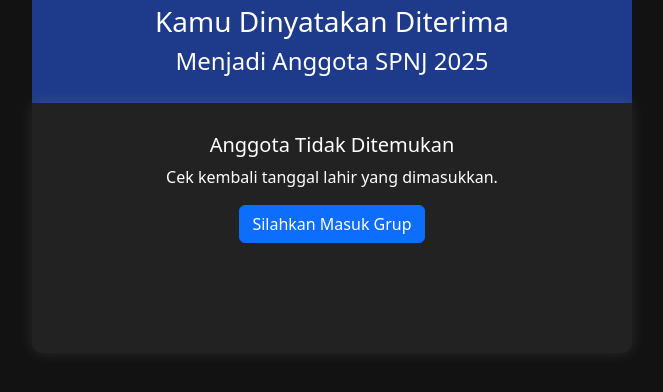
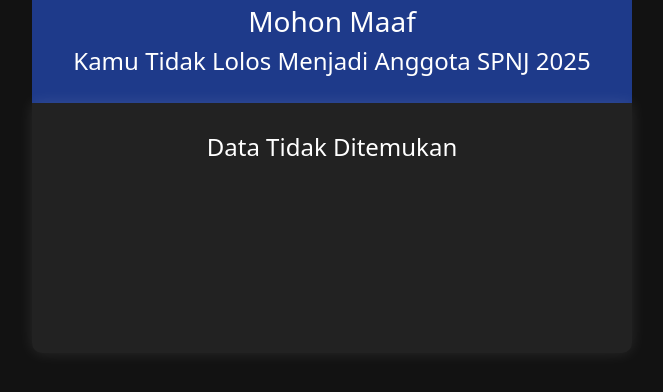
Before and after one commit to KSM-SPNJ/PenerimaSPNJ2025, a plain HTML site: page hasil.html in a window 1280 px wide. Shown: the part 246-638 px from the top of the page, without its empty margins (308-971 px from the left). Drawn offline with nearby package versions, Linux system fonts and the light colour scheme.

Commit message:
hasil.html

```diff
--- a/hasil.html
+++ b/hasil.html
@@ -579,33 +579,35 @@
           kelas: "Web Pro",
         },
       ];
+      function tampilkanHasil() {
+        let tanggalLahir = localStorage.getItem("tanggalLahir");
+        let anggota = dataAnggota.find((a) => a.tanggalLahir === tanggalLahir);
 
-      function tampilkanHasil(tanggalLahir) {
-        const hasilDiv = document.getElementById('hasil');
-        const member = dataAnggota.find(
-          (anggota) => anggota.tanggalLahir === tanggalLahir
-        );
+        let hasilDiv = document.getElementById("hasil");
+        let waLink = document.getElementById("whatsappLink");
+        let headerBox = document.querySelector(".header-box");
 
-        if (member) {
+        if (anggota) {
           hasilDiv.innerHTML = `
-            <h5>Selamat ${member.nama}!</h5>
-            <p>Jurusan: ${member.jurusan}</p>
-            <p>Kelas: ${member.kelas}</p>
-            <p>Tanggal Lahir: ${member.tanggalLahir}</p>
-          `;
-          document.getElementById('whatsappLink').href = `https://wa.me/62${member.nama.replace(/[^0-9]/g, '')}`;
+      <h4>${anggota.nama}</h4>
+      <p>Jurusan: <strong>${anggota.jurusan}</strong></p>
+      <p>Kelas: <strong>${anggota.kelas}</strong></p>
+    `;
+          waLink.href = `https://chat.whatsapp.com/Ky8otzYGIgiFQn0i6Yduqd`;
+          headerBox.innerHTML = `
+      <img src="logo.png" alt="Logo SPNJ" width="90" class="mb-2" />
+      <h3>Kamu Dinyatakan Diterima</h3>
+      <h4>Menjadi Anggota SPNJ 2025</h4>
+    `;
         } else {
-          hasilDiv.innerHTML = `
-            <h5>Anggota Tidak Ditemukan</h5>
-            <p>Cek kembali tanggal lahir yang dimasukkan.</p>
-          `;
+          hasilDiv.innerHTML = "<h4>Data Tidak Ditemukan</h4>";
+          waLink.style.display = "none";
+          headerBox.innerHTML = `
+      <img src="logo.png" alt="Logo SPNJ" width="90" class="mb-2" />
+      <h3>Mohon Maaf</h3>
+      <h4>Kamu Tidak Lolos Menjadi Anggota SPNJ 2025</h4>
+    `;
         }
-      }
-
-      const urlParams = new URLSearchParams(window.location.search);
-      const tanggalLahir = urlParams.get('tanggalLahir');
-      if (tanggalLahir) {
-        tampilkanHasil(tanggalLahir);
       }
 
       tampilkanHasil();
```
